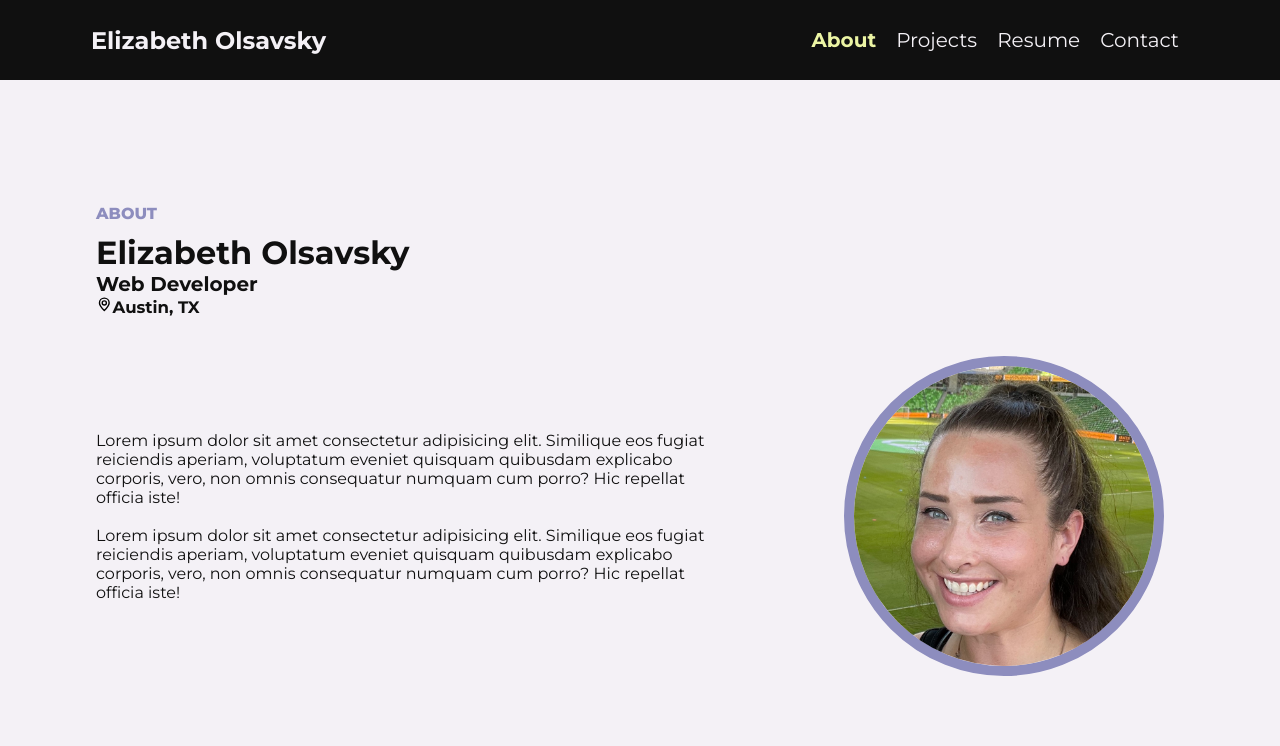
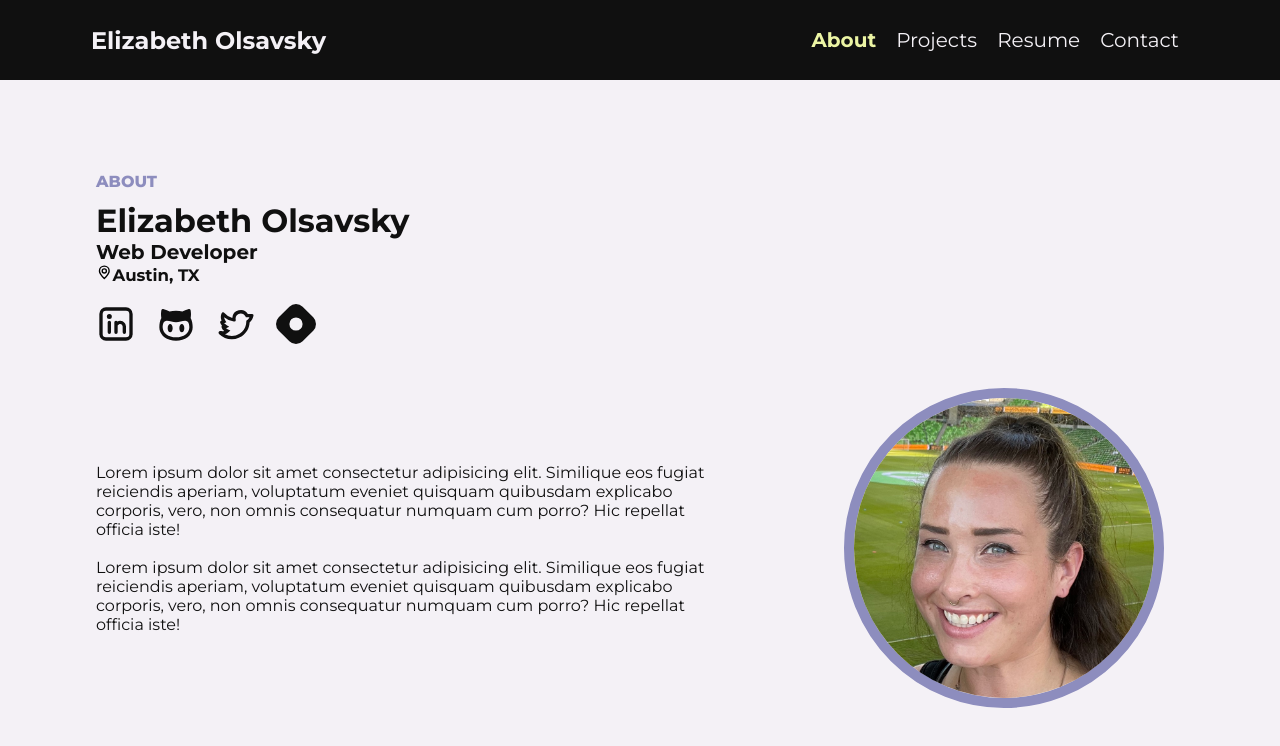
Before and after one commit to elizabetholsavsky/portfolio, a React (Create React App) app: page / in a window 1280 px wide. Shown: the top 746 px of the page. Built offline with nearby package versions, Linux system fonts and the light colour scheme.

Commit message:
add social icon svg components, incorporate social svgs into about and footer

```diff
--- a/src/components/ScrollContainer/About/About.css
+++ b/src/components/ScrollContainer/About/About.css
@@ -42,6 +42,7 @@
     .profile-picture-container img {
         max-width: 300px;
         margin-top: 20px;
+        margin-bottom: 60px;
     }
 
     .about-card {
--- a/src/components/ScrollContainer/About/About.js
+++ b/src/components/ScrollContainer/About/About.js
@@ -1,6 +1,11 @@
 import './About.css'
 import ProfilePicture from '../images/Elizabeth.jpg';
 import SvgMapMarker from '../SVG/MapMarker';
+import SvgGithub from '../SVG/Github';
+import SvgHashnode from '../SVG/Hashnode';
+import SvgLinkedin from '../SVG/Linkedin';
+import SvgTwitter from '../SVG/Twitter';
+
 
 const About = () => {
     return (
@@ -11,6 +16,13 @@ const About = () => {
                     <h3>Elizabeth Olsavsky</h3>
                     <h4>Web Developer</h4>
                     <h5><SvgMapMarker/>Austin, TX</h5>
+                </div>
+
+                <div className="socials-container">
+                        <a href="https://www.linkedin.com/in/elizabetholsavsky/" target="_blank"><SvgLinkedin title="LinkedIn"/></a>
+                        <a href="https://github.com/elizabetholsavsky" target="_blank"><SvgGithub title="Github"/></a>
+                        <a href="https://twitter.com/elizavsky" target="_blank"><SvgTwitter title="Twitter"/></a>
+                        <a href="https://elizabetholsavsky.hashnode.dev/" target="_blank"><SvgHashnode title="Hashnode"/></a>
                 </div>
 
                 <div className="about-card">
--- a/src/components/ScrollContainer/Footer/Footer.js
+++ b/src/components/ScrollContainer/Footer/Footer.js
@@ -1,5 +1,9 @@
 import './Footer.css'
 import SvgUp from '../SVG/Up.js';
+import SvgGithub from '../SVG/Github';
+import SvgHashnode from '../SVG/Hashnode';
+import SvgLinkedin from '../SVG/Linkedin';
+import SvgTwitter from '../SVG/Twitter';
 
 const Footer = () => {
 
@@ -16,6 +20,14 @@ const Footer = () => {
                 <a href="#about" onClick={scrollToTop}>
                     <SvgUp title="Scroll to top of page"/>
                 </a>
+
+                <div className="footer-socials-container">
+                        <a href="https://www.linkedin.com/in/elizabetholsavsky/" target="_blank"><SvgLinkedin title="LinkedIn"/></a>
+                        <a href="https://github.com/elizabetholsavsky" target="_blank"><SvgGithub title="GitHub"/></a>
+                        <a href="https://twitter.com/elizavsky" target="_blank"><SvgTwitter title="Twitter"/></a>
+                        <a href="https://elizabetholsavsky.hashnode.dev/" target="_blank"><SvgHashnode title="Hashnode"/></a>
+                </div>
+
                 <h3 className='copyright'>© 2023 Elizabeth Olsavsky</h3>
             </section>
         </footer>
--- /dev/null
+++ b/src/components/ScrollContainer/SVG/Github.js
@@ -0,0 +1,20 @@
+import React from 'react';
+import "./SVG.css"
+
+const SvgGithub = (props) => (
+  <svg
+    xmlns="http://www.w3.org/2000/svg"
+    width="1em"
+    height="1em"
+    fill="none"
+    viewBox="0 0 24 24"
+    {...props}
+  >
+    <path
+      fillRule="evenodd"
+      d="M21 5.958c.009.607-.067 1.368-.134 1.923a4.163 4.163 0 0 1-.1.544C21.622 10.01 22 11.917 22 14c0 2.468-1.187 4.501-3.036 5.887C17.132 21.26 14.66 22 12 22c-2.66 0-5.132-.74-6.964-2.113C3.187 18.501 2 16.468 2 14c0-2.083.377-3.99 1.235-5.575a4.166 4.166 0 0 1-.1-.544C3.066 7.326 2.99 6.565 3 5.958c.01-.683.1-1.366.199-2.044.046-.314.118-.609.459-.795.348-.19.714-.12 1.075-.017 1.218.345 2.36.83 3.434 1.41C9.3 4.173 10.578 4 12 4c1.422 0 2.7.173 3.832.513a16.802 16.802 0 0 1 3.434-1.41c.361-.103.728-.174 1.075.016.34.186.413.481.46.795.098.678.188 1.361.198 2.044ZM20 14c0-1.687-.388-4-2.5-4-.952 0-1.853.25-2.753.5-.899.25-1.797.5-2.747.5s-1.848-.25-2.747-.5c-.9-.25-1.8-.5-2.753-.5C4.394 10 4 12.32 4 14c0 1.764.827 3.231 2.236 4.287C7.66 19.356 9.69 20 12 20s4.339-.645 5.764-1.713C19.173 17.23 20 15.764 20 14Zm-10 .5c0 1.38-.672 2.5-1.5 2.5S7 15.88 7 14.5 7.672 12 8.5 12s1.5 1.12 1.5 2.5Zm5.5 2.5c.828 0 1.5-1.12 1.5-2.5s-.672-2.5-1.5-2.5-1.5 1.12-1.5 2.5.672 2.5 1.5 2.5Z"
+      clipRule="evenodd"
+    />
+  </svg>
+);
+export default SvgGithub;
--- /dev/null
+++ b/src/components/ScrollContainer/SVG/Hashnode.js
@@ -0,0 +1,15 @@
+import React from 'react';
+import "./SVG.css"
+
+const SvgHashnode = (props) => (
+  <svg
+    xmlns="http://www.w3.org/2000/svg"
+    width="1em"
+    height="1em"
+    viewBox="0 0 24 24"
+    {...props}
+  >
+    <path d="m22.351 8.019-6.37-6.37a5.63 5.63 0 0 0-7.962 0l-6.37 6.37a5.63 5.63 0 0 0 0 7.962l6.37 6.37a5.63 5.63 0 0 0 7.962 0l6.37-6.37a5.63 5.63 0 0 0 0-7.962zM12 15.953a3.953 3.953 0 1 1 0-7.906 3.953 3.953 0 0 1 0 7.906z" />
+  </svg>
+);
+export default SvgHashnode;
--- /dev/null
+++ b/src/components/ScrollContainer/SVG/Linkedin.js
@@ -0,0 +1,20 @@
+import React from 'react';
+import "./SVG.css"
+
+const SvgLinkedin = (props) => (
+  <svg
+    xmlns="http://www.w3.org/2000/svg"
+    width="1em"
+    height="1em"
+    fill="none"
+    viewBox="0 0 24 24"
+    {...props}
+  >
+    <path
+      fillRule="evenodd"
+      d="M6 2a4 4 0 0 0-4 4v12a4 4 0 0 0 4 4h12a4 4 0 0 0 4-4V6a4 4 0 0 0-4-4H6ZM4 6a2 2 0 0 1 2-2h12a2 2 0 0 1 2 2v12a2 2 0 0 1-2 2H6a2 2 0 0 1-2-2V6Zm5 5a1 1 0 1 0-2 0v6a1 1 0 1 0 2 0v-6Zm.5-3.5a1.5 1.5 0 1 1-3 0 1.5 1.5 0 0 1 3 0ZM12 10c.34 0 .64.17.82.428A3.51 3.51 0 0 1 14.5 10c2.16 0 3.5 1.926 3.5 3.571V17a1 1 0 1 1-2 0V13.57c0-.768-.66-1.571-1.5-1.571-.524 0-1.103.285-1.5.963V17a1 1 0 1 1-2 0V11a1 1 0 0 1 1-1Z"
+      clipRule="evenodd"
+    />
+  </svg>
+);
+export default SvgLinkedin;
--- a/src/components/ScrollContainer/SVG/SVG.css
+++ b/src/components/ScrollContainer/SVG/SVG.css
@@ -1,3 +1,12 @@
+.socials-container svg {
+    fill: var(--text);
+    width: 40px;
+    min-width: 40px;
+    height: auto;
+    margin-right: 20px;
+    margin-bottom: 20px;
+}
+
 .link-buttons-container svg {
     fill: var(--text);
     width: 40px;
@@ -6,10 +15,18 @@
     padding-right: 2px;
 }
 
+footer svg:hover {
+    fill: var(--active)
+}
+
 footer svg {
+    margin-top: 10px;
     fill: #f4f1f6;
 }
 
-footer svg:hover {
-    fill: var(--active)
+.footer-socials-container svg {
+    min-width: 40px;
+    height: auto;
+    margin-right: 20px;
+    margin-bottom: 20px;
 }
--- /dev/null
+++ b/src/components/ScrollContainer/SVG/Twitter.js
@@ -0,0 +1,20 @@
+import React from 'react';
+import "./SVG.css"
+
+const SvgTwitter = (props) => (
+  <svg
+    xmlns="http://www.w3.org/2000/svg"
+    width="1em"
+    height="1em"
+    fill="none"
+    viewBox="0 0 24 24"
+    {...props}
+  >
+    <path
+      fillRule="evenodd"
+      d="M14.849 5.658a3.086 3.086 0 0 0-3.027 3.693 1 1 0 0 1-1.103 1.188 11.167 11.167 0 0 1-5.834-2.544c.031.602.24 1.242.693 1.912l.679 1.004-1.115.475-.215.092c.16.183.352.37.567.555a8.22 8.22 0 0 0 .91.676l.011.007h.001l1.548.939-1.62.81c-.08.04-.16.076-.24.108a5.34 5.34 0 0 0 1.142.726l1.39.657-1.164 1.004c-.635.548-1.274.957-2.103 1.173A8.748 8.748 0 0 0 9.5 19.16c4.806 0 8.676-3.835 8.676-8.534v-.52l.425-.299c.664-.466 1.133-1.096 1.469-1.817h-2.16l-.272-.57a3.086 3.086 0 0 0-2.788-1.762Zm-11.28 7.3a1 1 0 0 0-.237.797c.113.801.592 1.491 1.122 2.018.144.143.298.28.46.411l-.075.02c-.481.12-1.13.145-2.211.04a1 1 0 0 0-.813 1.694 10.716 10.716 0 0 0 7.684 3.222c5.713 0 10.399-4.436 10.664-10.034 1.29-1.083 1.935-2.55 2.283-3.883a1 1 0 0 0-.968-1.253h-2.353A5.086 5.086 0 0 0 9.78 8.329a9.214 9.214 0 0 1-4.721-2.975 1 1 0 0 0-1.673.23C2.78 6.906 2.664 8.43 3.34 9.98l-.234.1a1 1 0 0 0-.57 1.193c.186.652.604 1.228 1.032 1.685Z"
+      clipRule="evenodd"
+    />
+  </svg>
+);
+export default SvgTwitter;
```
Also changed, not shown: src/components/ScrollContainer/SVG/Email.js (added, +20 -0 lines), src/components/ScrollContainer/images/icons/hashnode.svg (added), src/components/ScrollContainer/images/icons/wordpress.svg (deleted).
